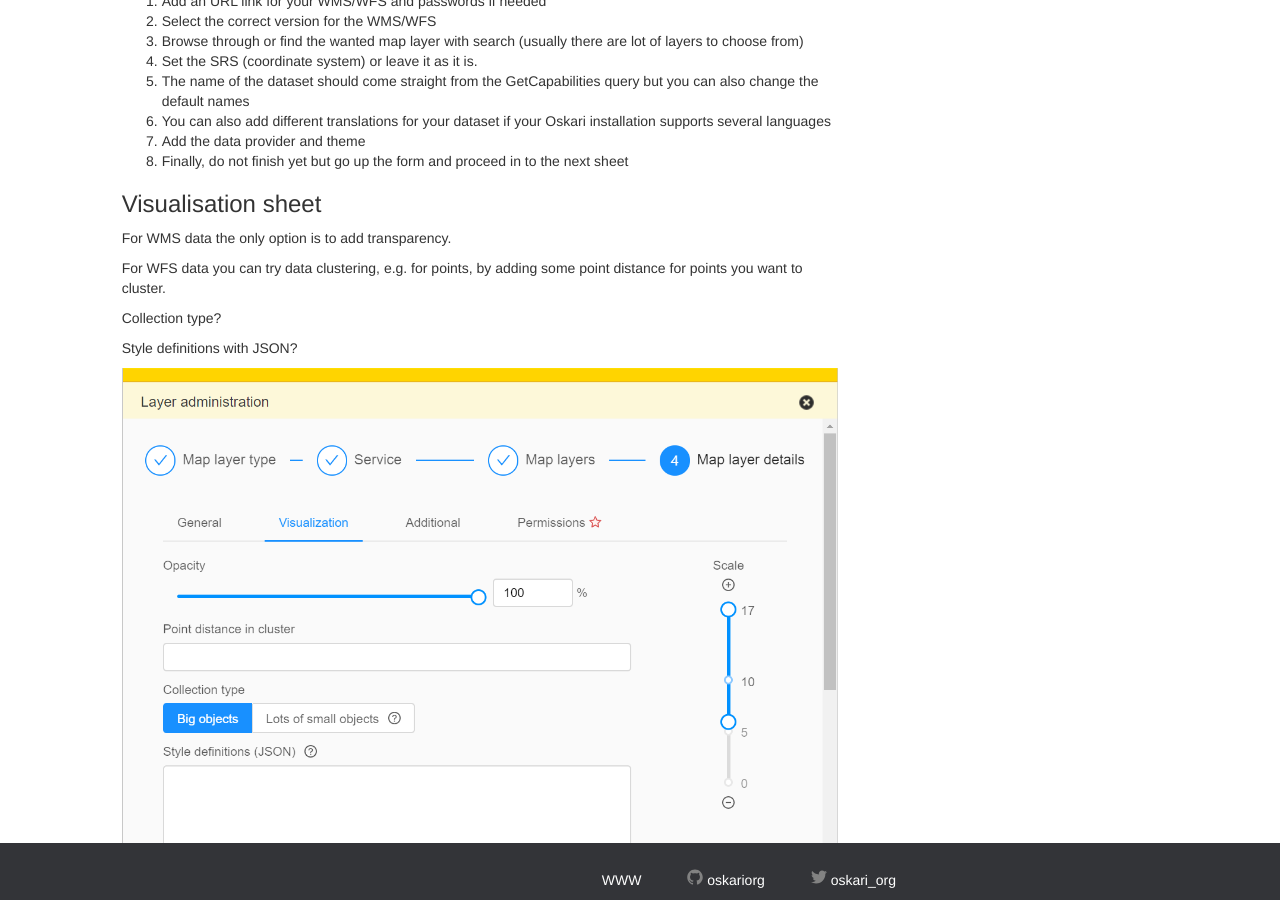
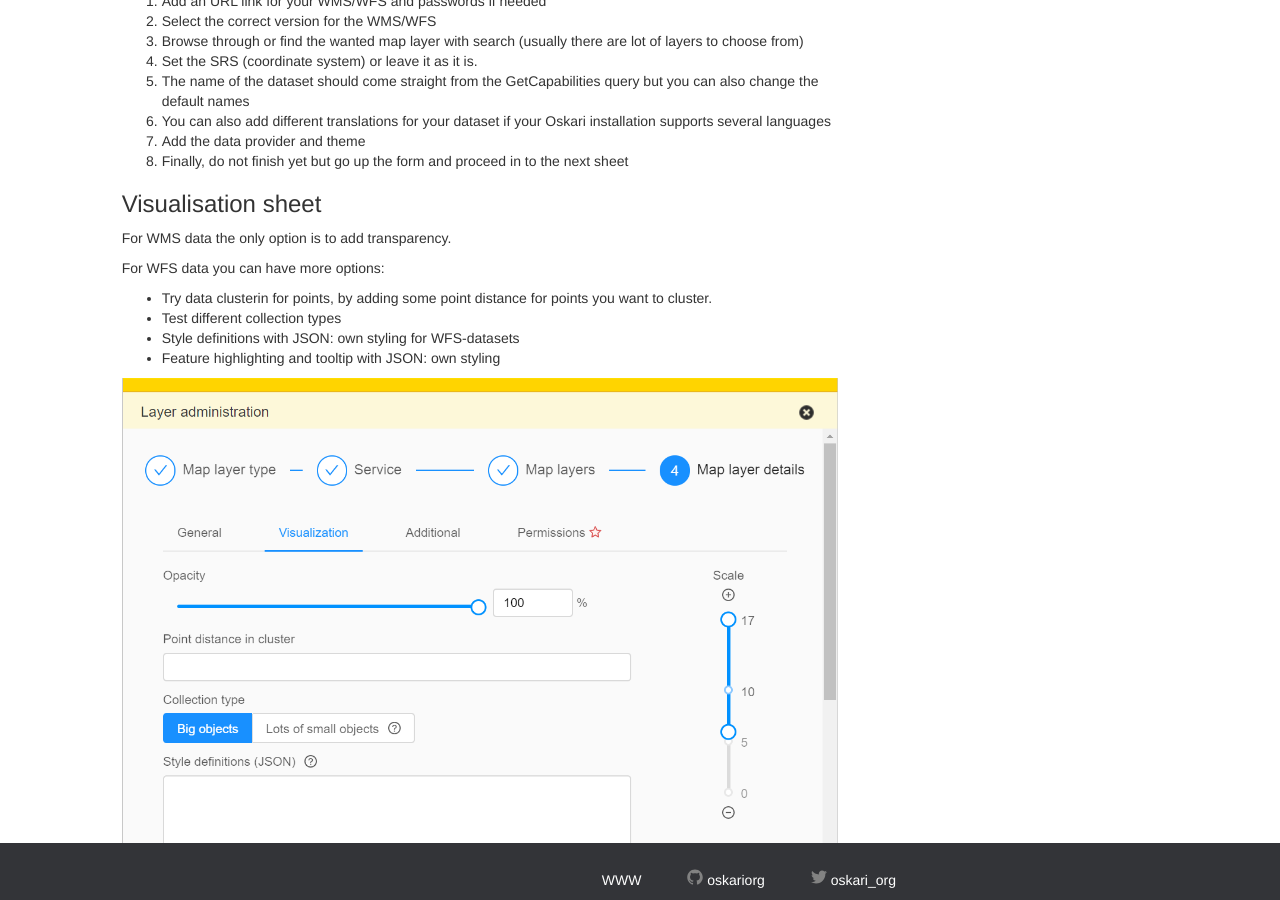
Before and after one commit to oskariorg/oskariorg.github.io, a Jekyll site: the page built from _posts/2020-06-12-Oskari_admin.md, in a window 1280 px wide and 900 px high, scrolled down 2390 px. Built offline with Jekyll 4.4.1, drawn with Linux system fonts in a browser that asks for light colours; nearby versions of some CDN libraries.

Commit message:
Update 2020-06-12-Oskari_admin.md

```diff
--- a/_posts/2020-06-12-Oskari_admin.md
+++ b/_posts/2020-06-12-Oskari_admin.md
@@ -57,11 +57,12 @@ Test data used in the video:
 
 For WMS data the only option is to add transparency.
 
-For WFS data you can try data clustering, e.g. for points, by adding some point distance for points you want to cluster.
+For WFS data you can have more options:
 
-Collection type?
-
-Style definitions with JSON?
+- Try data clusterin for points, by adding some point distance for points you want to cluster.
+- Test different collection types
+- Style definitions with JSON: own styling for WFS-datasets
+- Feature highlighting and tooltip with JSON: own styling
 
 <img src="/img/visualization_WFS.png" class="img-responsive"/>
 
```
